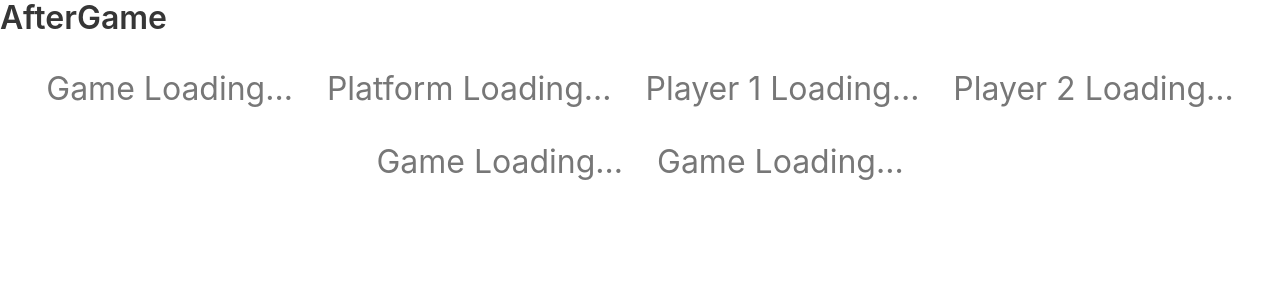
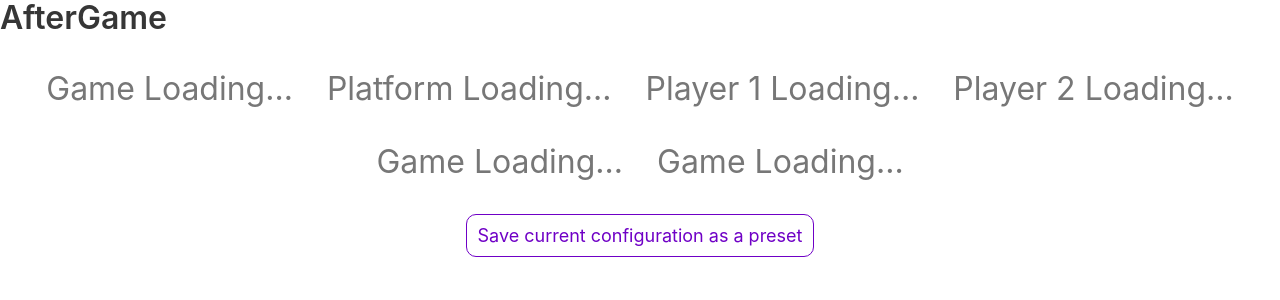
Before and after one commit to NicholasMy/AfterGame, a Flask app: page / in a window 1280 px wide. Shown: the top 300 px of the page. Run offline with Flask 2, Linux system fonts and the light colour scheme.

Commit message:
Add frontend functionality for creating presets and handle multithreaded locking for file writes

```diff
--- a/app.py
+++ b/app.py
@@ -2,6 +2,7 @@ from flask import Flask, render_template, send_from_directory
 from flask_socketio import SocketIO, emit
 import json
 import bisect
+import threading
 
 config_filename = "data.json"
 
@@ -9,6 +10,7 @@ app = Flask(__name__)
 socket = SocketIO(app)
 
 config = None  # This will be updated in main and always hold the current config
+fileLock = threading.Lock()
 
 
 # Update the config file on disk to reflect the current `config` dictionary
@@ -16,9 +18,11 @@ config = None  # This will be updated in main and always hold the current config
 def writeConfig():
     global config_filename
     if config is not None:
+        fileLock.acquire()  # For safe multithreaded access
         emit("message", config, json=True, broadcast=True, include_self=True)
         with open(config_filename, "w") as f:
-            json.dump(config, f, indent=4)
+            json.dump(config, f, indent=2)
+        fileLock.release()
 
 
 # Update `config` to hold the dictionary from a config json file
@@ -33,6 +37,7 @@ def add_selectable_option(category: str, new_option: str):
     # Look up which options list this should be inserted into
     options_name = config["selectables"][category]["options"]
     # Insert this element alphabetically with bisect
+    # TODO ignore case for insertion location
     bisect.insort(config["selectable_options"][options_name], new_option)
     # Write the update to file
     set_selectable_option(category, new_option)
@@ -64,6 +69,8 @@ def handle_message(data):
         add_selectable_option(data["selectable_type"], data["value"])
     elif action == "set_selectable":
         set_selectable_option(data["selectable_type"], data["value"])
+    elif action == "add_preset":
+        add_preset(data["barcode"], data["preset"])
 
     # Any time the user sends something through the socket, we need to update the config
     writeConfig()
@@ -87,5 +94,6 @@ def send_static_file(filename):
 
 if __name__ == '__main__':
     readConfig(config_filename)
+    # TODO upon starting, anything not in "selectable_order" should have its value emptied
     # add_preset("1234", '{"game": "some preset game", "platform": "some preset platform"}')
     socket.run(app, host="0.0.0.0", port=8080)
--- a/data.json
+++ b/data.json
@@ -19,6 +19,20 @@
     },
     "somebarcode2": {
       "game": "Some game without a platform specified"
+    },
+    "TESTING": {
+      "game": "007 Legends",
+      "platform": "Wii"
+    },
+    "047875844681": {
+      "game": "007 Legends",
+      "platform": "Xbox 360"
+    },
+    "11111111111": {
+      "game": "Burnout Paradise",
+      "platform": "Xbox 360",
+      "player1": "Me",
+      "player2": "Nicholas"
     }
   },
   "selectable_options": {
@@ -33,6 +47,7 @@
       "aaa",
       "aaaaaa",
       "bbb",
+      "game",
       "some new game",
       "some new game",
       "some new game",
@@ -54,6 +69,8 @@
       "Switch"
     ],
     "players": [
+      "Joe",
+      "Mario",
       "Me",
       "Nicholas",
       "Other player"
@@ -67,7 +84,7 @@
       "suffix": "",
       "add_text": "New Game",
       "options": "games",
-      "value": "aaaaaa"
+      "value": "007 Legends"
     },
     "platform": {
       "empty_text": "No Platform",
@@ -94,7 +111,7 @@
       "suffix": "",
       "add_text": "New Player",
       "options": "players",
-      "value": ""
+      "value": "Mario"
     }
   }
 }
--- a/static/aftergame.css
+++ b/static/aftergame.css
@@ -1,3 +1,9 @@
+:root {
+    --primary-color: #6F00C6;
+    --inactive-color: #777777;
+    --hover-color: #f5f5f5;
+}
+
 .center-tags {
     /* From https://github.com/jgthms/bulma/issues/1109 */
     display: flex;
@@ -7,7 +13,7 @@
 .selectable {
     font-size: 32px;
     background-color: white;
-    color: #6F00C6;
+    color: var(--primary-color);
     padding: 10px;
     margin: 5px;
     border: 2px solid transparent;
@@ -15,15 +21,15 @@
 }
 
 .selectable:hover {
-    border: 2px dashed #6F00C6;
+    border: 2px dashed var(--primary-color);
 }
 
 .selectable_disabled {
-    color: #777777;
+    color: var(--inactive-color);
 }
 
 .selectable_disabled:hover {
-    border: 2px dashed #777777;
+    border: 2px dashed var(--inactive-color);
 }
 
 .selectionBox {
@@ -42,7 +48,7 @@
 }
 
 .selectionBoxHeader {
-    background-color: #6F00C6;
+    background-color: var(--primary-color);
     color: white;
     width: 100%;
     font-size: 24px;
@@ -51,8 +57,8 @@
 
 .selectionBoxBody {
     /* Maxheight (408) - header height (46) = 362 */
-    height: 362px;
-    padding: 15px 15px 0;
+    max-height: 362px;
+    padding: 15px;
     overflow-y: auto;
 }
 
@@ -66,20 +72,42 @@
     display: none;
 }
 
-.selectableListRegion {
-    padding-bottom: 15px;
-}
-
 .selectableListElement {
-    color: #6F00C6;
+    color: var(--primary-color);
     font-size: 18px;
     padding: 3px;
 }
 
 .selectableListElement:hover {
-    background-color: #eeeeee;
+    background-color: var(--hover-color);
 }
 
 .selectableListElement:not(:last-child) {
     border-bottom: 1px solid #cccccc;
 }
+
+.medium-text {
+    font-size: 20px;
+}
+
+.primary-text {
+    color: var(--primary-color);
+}
+
+.input:focus, .input:active {
+    border-color: var(--primary-color);
+    box-shadow: none;
+}
+
+.normal-button {
+    border: 1px solid var(--primary-color);
+    border-radius: 10px;
+    background-color: white;
+    color: var(--primary-color);
+    padding: 10px;
+    font-size: 18px;
+}
+
+.normal-button:hover {
+    background-color: var(--hover-color);
+}
--- a/static/aftergame.js
+++ b/static/aftergame.js
@@ -28,19 +28,19 @@ function recievedFromSocket(json) {
 // Read from `config` and update any necessary elements
 function updatePageFromConfig() {
     console.log(config.selectables);
-    for (let [selectableName, selectableProperies] of Object.entries(config.selectables)) {
+    for (let [selectableName, selectableProperties] of Object.entries(config.selectables)) {
         let className = "selectable_" + selectableName;
         let selectableBoxes = document.getElementsByClassName(className);
-        console.log(selectableProperies);
+        console.log(selectableProperties);
         console.log(selectableBoxes);
         let text;
         let enabled = true;
-        if (selectableProperies.value === "") {
+        if (selectableProperties.value === "") {
             // This selectable isn't selected
-            text = selectableProperies.empty_text;
+            text = selectableProperties.empty_text;
             enabled = false;
         } else {
-            text = `${selectableProperies.prefix}${selectableProperies.value}${selectableProperies.suffix}`;
+            text = `${selectableProperties.prefix}${selectableProperties.value}${selectableProperties.suffix}`;
         }
 
         for (let div of selectableBoxes) {
@@ -130,6 +130,51 @@ function hideSelectionBox() {
     invisibleDiv.style.display = "none";
 }
 
+function showNewPrestBox() {
+    let invisibleDiv = document.getElementById("invisibleDiv");
+    invisibleDiv.style.display = "inline-block";
+    console.log("Showing new preset box");
+
+    let header = document.getElementById("selectionBoxHeader");
+    header.innerHTML = "New Preset";
+
+    let body = document.getElementById("selectionBoxBody");
+    let newBodyHtml = '<p>Scan a barcode to add the following configuration as a preset.</p>';
+        newBodyHtml += '<p class="control has-icons-left">' +
+        `<input id="newPresetBarcodeField" class="input" type="text" placeholder="Barcode" onkeyup="inputEnterAction(this.value, addPreset);">` +
+        '<span class="icon is-small is-left">' +
+        '<i class="fas fa-barcode"></i>' +
+        '</span>' +
+        '</p>';
+
+    for (let [selectableName, value] of Object.entries(getCurrentSettingsAsPreset())) {
+        newBodyHtml += `<div class="medium-text">${config.selectables[selectableName].friendly_name}: <span class="primary-text">${value}</span></div>`;
+    }
+
+    body.innerHTML = newBodyHtml;
+    body.scrollTop = 0; // Always scroll to the top when opening the box
+    let barcodeInput = document.getElementById("newPresetBarcodeField");
+    barcodeInput.focus(); // Bring focus to this input so a barcode scanner is ready to go
+}
+
+// Call func with text if event == enter key pressed
+function inputEnterAction(text, func) {
+    if (event.key === "Enter") {
+        func(text);
+    }
+}
+
+function getCurrentSettingsAsPreset() {
+    let preset = {};
+    for (let [selectableName, selectableProperties] of Object.entries(config.selectables)) {
+        let value = selectableProperties.value;
+        if (value !== "") {
+            preset[selectableName] = value;
+        }
+    }
+    return preset;
+}
+
 function addSelectable(selectableType, value) {
     console.log("Adding selectable ", selectableType, value);
     hideSelectionBox();
@@ -155,3 +200,14 @@ function setSelectable(selectableType, value) {
     };
     sendToSocket(response);
 }
+
+function addPreset(barcode) {
+    console.log("Add preset ", barcode);
+    hideSelectionBox();
+    let response = {
+        "action": "add_preset",
+        "barcode": barcode,
+        "preset": JSON.stringify(getCurrentSettingsAsPreset())
+    };
+    sendToSocket(response);
+}
--- a/templates/index.html
+++ b/templates/index.html
@@ -39,6 +39,10 @@
         {% endfor %}
     </div>
 
+    <div class="has-text-centered">
+        <button class="normal-button" onclick="showNewPrestBox();">Save current configuration as a preset</button>
+    </div>
+
     {# TODO add footer #}
 
 </div>
```
